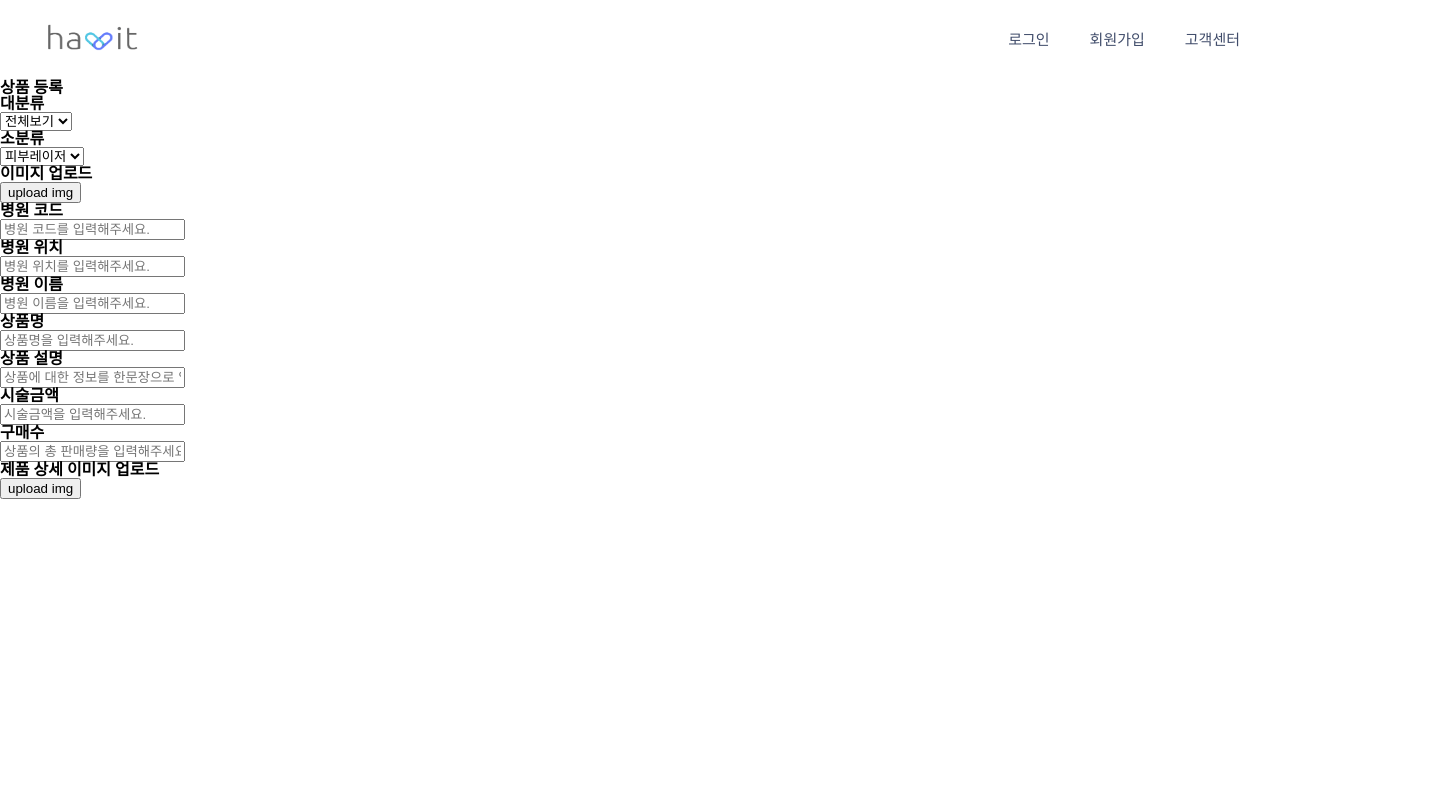
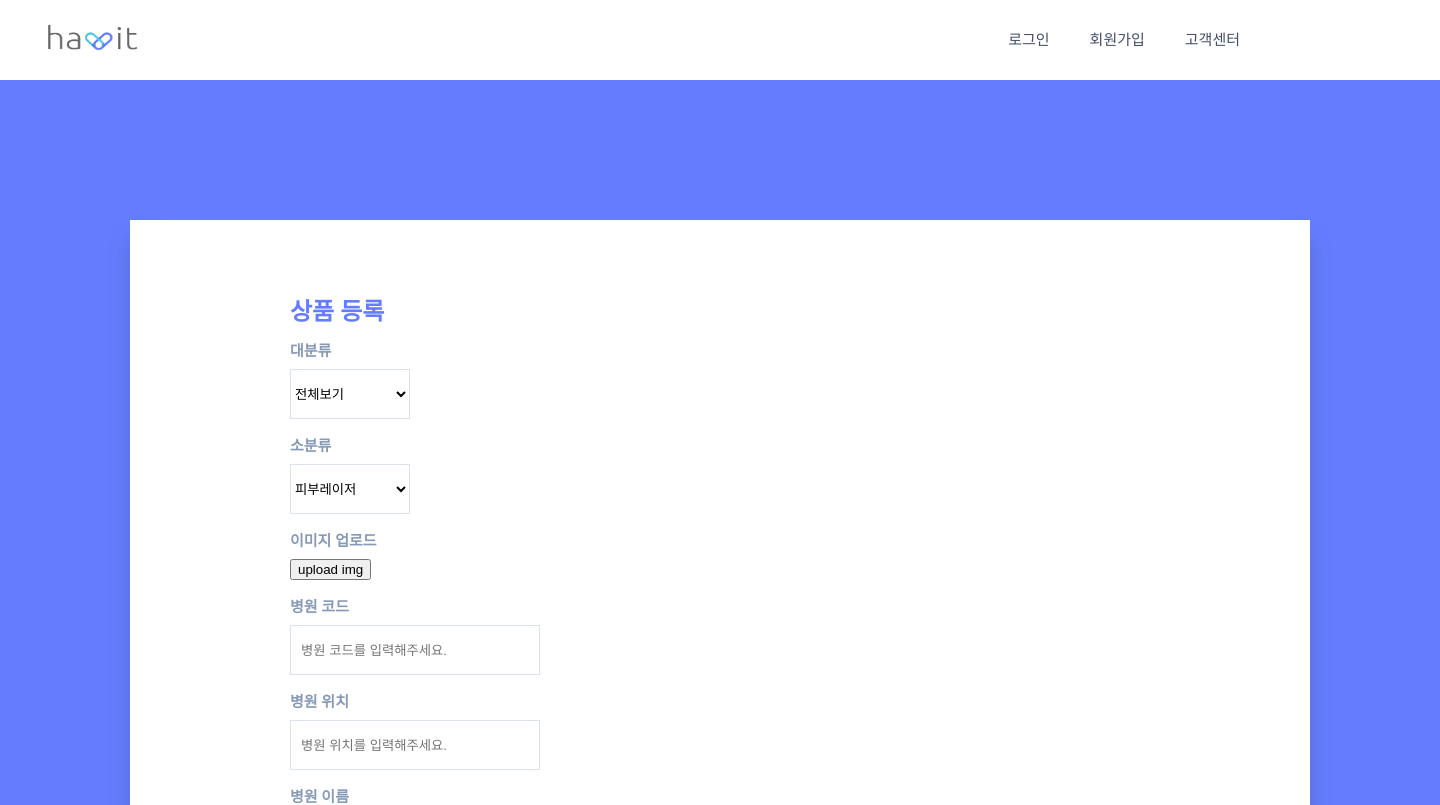
Before and after one commit to lyhlg/havit-web, a React (Create React App) app in the folder havit-web-frontend/: page /admin in a window 1280 px wide. Shown: the top 805 px of the page, 1440 px wide, since content can reach past the window. Built offline with nearby package versions, Linux system fonts and the light colour scheme; a web font is replaced by a local one.

Commit message:
Make Admin css

```diff
--- a/havit-web-frontend/src/components/Admin/Admin.js
+++ b/havit-web-frontend/src/components/Admin/Admin.js
@@ -1,5 +1,6 @@
 import React, { Component } from 'react';
 import { Link } from 'react-router-dom';
+import 'styles/css/Admin/Admin.css';
 
 class Admin extends Component {
   render() {
@@ -53,7 +54,7 @@ class Admin extends Component {
             <h3 className="admin__label">상품 설명</h3>
             <input
               type="text"
-              className="admin__input"
+              className="admin__inputbig"
               placeholder="상품에 대한 정보를 한문장으로 입력해주세요."
             />
             <h3 className="admin__label">시술금액</h3>
--- /dev/null
+++ b/havit-web-frontend/src/styles/Admin/Admin.scss
@@ -0,0 +1,53 @@
+.admin {
+  width: 1440px;
+  height: 1464px;
+  background-color: #647dff;
+  margin: 0 auto;
+  padding-top: 140px;
+
+  .admin__wrapper {
+    width: 1180px;
+    height: 1244px;
+    background-color: #ffffff;
+    box-shadow: 0 20px 20px 0 rgba(65, 77, 107, 0.3);
+    margin: 0 auto;
+
+    .admin__tab {
+      padding: 80px 160px;
+
+      .admin__title {
+        font-size: 24px;
+        color: #647dff;
+      }
+
+      .admin__label {
+        font-size: 15px;
+        color: #869ab7;
+        margin: 20px 0 10px 0;
+      }
+
+      .admin__dropdown {
+        width: 120px;
+        height: 50px;
+        background-color: #ffffff;
+        border: solid 1px #dce2eb;
+      }
+
+      .admin__input {
+        width: 250px;
+        height: 50px;
+        background-color: #ffffff;
+        border: solid 1px #dce2eb;
+        padding-left: 10px;
+      }
+
+      .admin__inputbig {
+        width: 600px;
+        height: 50px;
+        background-color: #ffffff;
+        border: solid 1px #dce2eb;
+        padding-left: 10px;
+      }
+    }
+  }
+}
--- /dev/null
+++ b/havit-web-frontend/src/styles/css/Admin/Admin.css
@@ -0,0 +1,38 @@
+.admin {
+  width: 1440px;
+  height: 1464px;
+  background-color: #647dff;
+  margin: 0 auto;
+  padding-top: 140px; }
+  .admin .admin__wrapper {
+    width: 1180px;
+    height: 1244px;
+    background-color: #ffffff;
+    box-shadow: 0 20px 20px 0 rgba(65, 77, 107, 0.3);
+    margin: 0 auto; }
+    .admin .admin__wrapper .admin__tab {
+      padding: 80px 160px; }
+      .admin .admin__wrapper .admin__tab .admin__title {
+        font-size: 24px;
+        color: #647dff; }
+      .admin .admin__wrapper .admin__tab .admin__label {
+        font-size: 15px;
+        color: #869ab7;
+        margin: 20px 0 10px 0; }
+      .admin .admin__wrapper .admin__tab .admin__dropdown {
+        width: 120px;
+        height: 50px;
+        background-color: #ffffff;
+        border: solid 1px #dce2eb; }
+      .admin .admin__wrapper .admin__tab .admin__input {
+        width: 250px;
+        height: 50px;
+        background-color: #ffffff;
+        border: solid 1px #dce2eb;
+        padding-left: 10px; }
+      .admin .admin__wrapper .admin__tab .admin__inputbig {
+        width: 600px;
+        height: 50px;
+        background-color: #ffffff;
+        border: solid 1px #dce2eb;
+        padding-left: 10px; }
```
